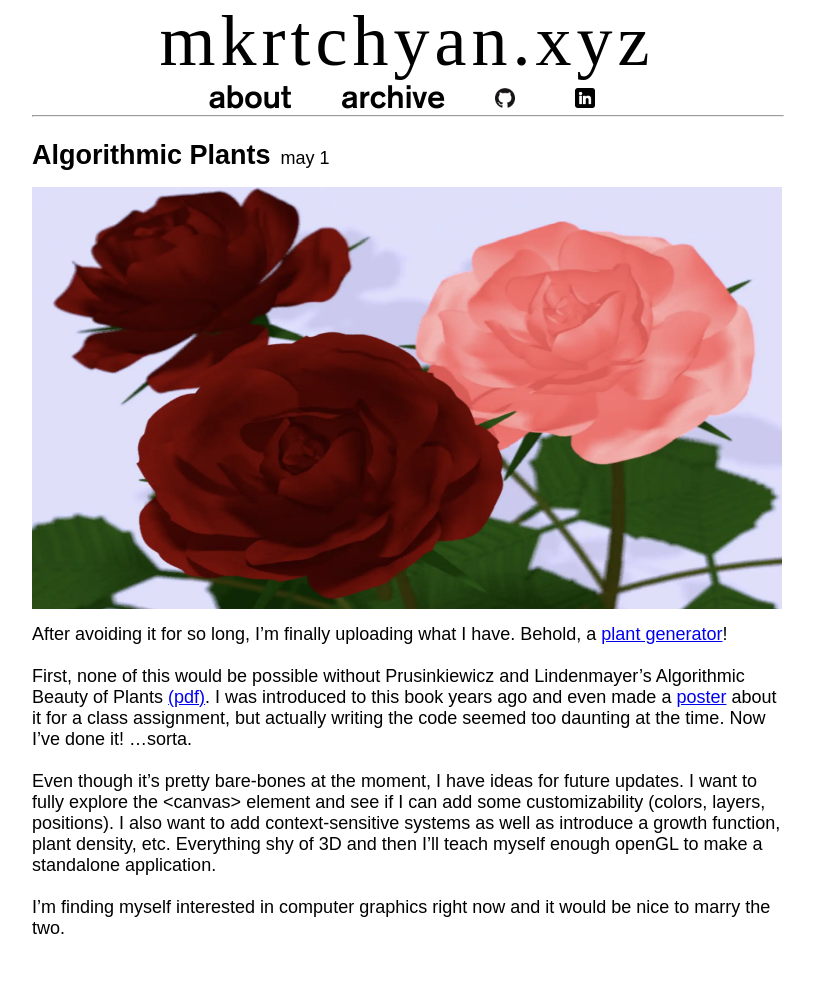
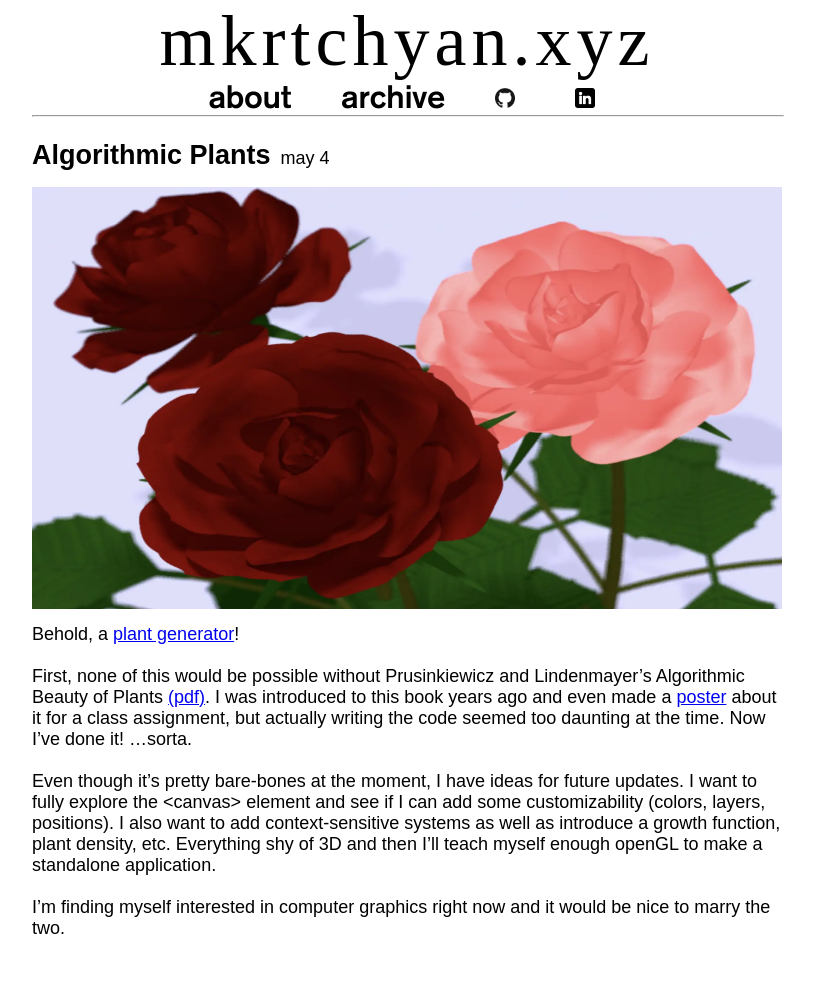
Before and after one commit to kristinamkr/kristinamkr.github.io, a Jekyll site: the page built from _posts/2022-05-04-algorithmic-plants.md, in a window 1280 px wide. Shown: the whole page, without its empty margins (233-1046 px from the left). Built offline with Jekyll 4.4.1, drawn with Linux system fonts in a browser that asks for light colours; nearby versions of some CDN libraries; some web fonts are replaced; comment, search, counter and statistics services are not loaded.

Commit message:
updated blog post - algorithmic plants

```diff
--- a/_posts/2022-05-01-algorithmic-plants.md
+++ b/_posts/2022-05-04-algorithmic-plants.md
@@ -9,7 +9,7 @@ preview:    Exploring a career in eBotany.
 ---
 
 ![image-holder]({{ page.cover }}){:.image-post-cover}
-After avoiding it for so long, I'm finally uploading what I have. Behold, a [plant generator](/plant-generator)!
+Behold, a [plant generator](/plant-generator)!
 <br /><br />
 First, none of this would be possible without Prusinkiewicz and Lindenmayer’s Algorithmic Beauty of Plants [(pdf)](https://archive.org/details/the-algorithmic-beauty-of-plants/page/152/mode/2up). I was introduced to this book years ago and even made a [poster](/assets/AlgoPlants_Presentation.pdf) about it for a class assignment, but actually writing the code seemed too daunting at the time. Now I’ve done it! …sorta.
 <br /><br />
```
